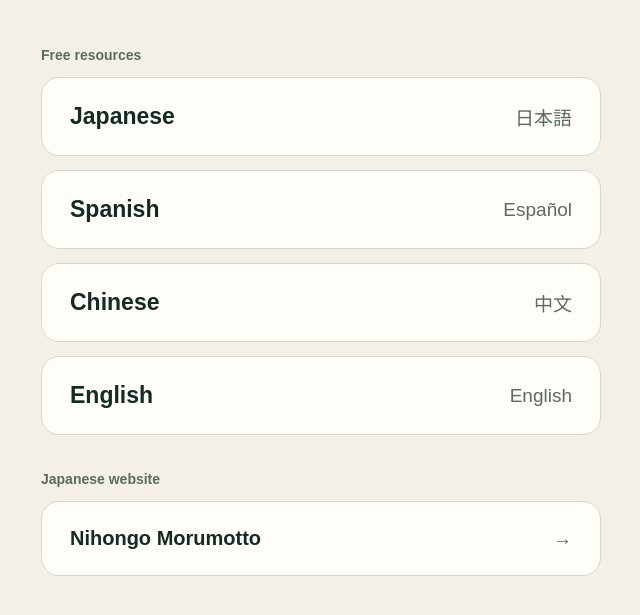
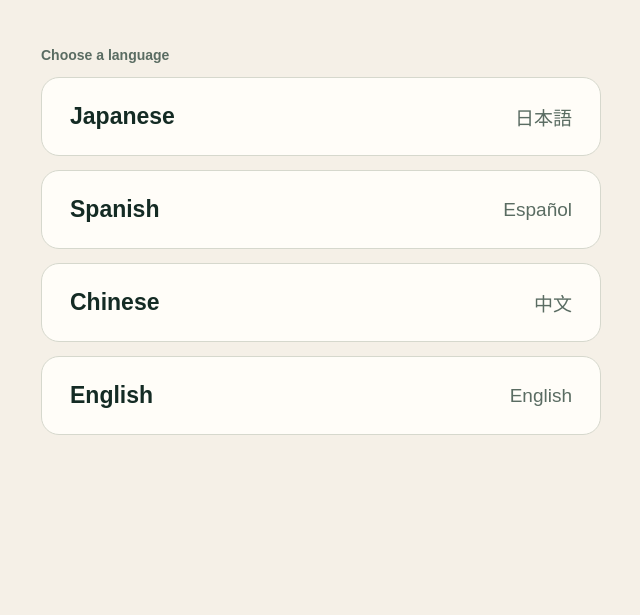
Before and after one commit to b5vg67mg72-jpg/guinea-pig-language, a plain HTML site: page index.html in a window 1280 px wide. Shown: the part 187-802 px from the top of the page, without its empty margins (319-959 px from the left). Drawn offline with Linux system fonts and the light colour scheme.

Commit message:
Keep Japanese website and resources inside Japanese tab

```diff
--- a/index.html
+++ b/index.html
@@ -14,8 +14,6 @@
     .brand-mark { display: grid; place-items: center; width: 80px; height: 86px; flex-shrink: 0; background: #f3ca70; border: 3px solid #142b24; border-radius: 29px 29px 29px 8px; transform: rotate(-3deg); font-size: 44px; }
     h1 { margin: 0; font-size: clamp(21px, 5.5vw, 29px); line-height: 1.08; letter-spacing: -.6px; }
     h2 { font-size: 14px; margin: 0 0 14px; color: #5a6c62; font-weight: 600; }
-    .japanese-site { margin-top: 36px; }
-    .japanese-site .language strong { font-size: 20px; }
     nav { display: grid; gap: 14px; }
     .language { display: flex; align-items: center; justify-content: space-between; gap: 20px; padding: 25px 28px; border: 1px solid #d6d8cd; border-radius: 18px; color: inherit; text-decoration: none; background: #fffdf8; transition: background .15s, border-color .15s; }
     .language strong { font-size: 23px; }
@@ -31,17 +29,13 @@
       <span class="brand-mark" aria-hidden="true">🐹</span>
       <h1>GUINEA PIG<br>LANGUAGE</h1>
     </header>
-    <h2>Free resources</h2>
-    <nav aria-label="Language resources">
-      <a class="language" href="./resources-japanese.html"><strong>Japanese</strong><span lang="ja">日本語</span></a>
+    <h2>Choose a language</h2>
+    <nav aria-label="Choose a language">
+      <a class="language" href="./japanese.html"><strong>Japanese</strong><span lang="ja">日本語</span></a>
       <a class="language" href="./resources-spanish.html"><strong>Spanish</strong><span lang="es">Español</span></a>
       <a class="language" href="./resources-chinese.html"><strong>Chinese</strong><span lang="zh-Hans">中文</span></a>
       <a class="language" href="./resources-english.html"><strong>English</strong><span lang="en">English</span></a>
     </nav>
-    <section class="japanese-site" aria-labelledby="japanese-site-title">
-      <h2 id="japanese-site-title">Japanese website</h2>
-      <a class="language" href="./japanese/index.html"><strong>Nihongo Morumotto</strong><span aria-hidden="true">→</span></a>
-    </section>
   </main>
 </body>
 </html>
```
Also changed, not shown: japanese.html (added, +3 -0 lines).
